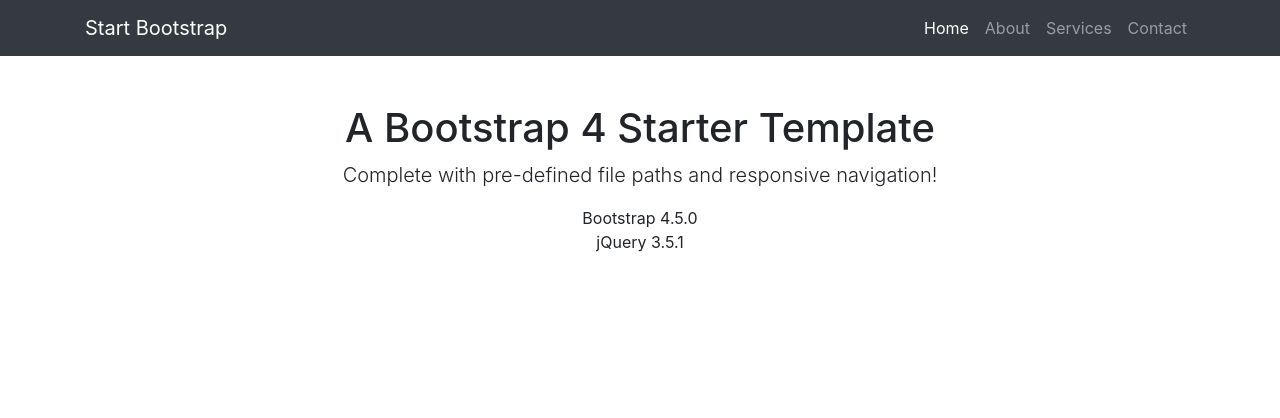
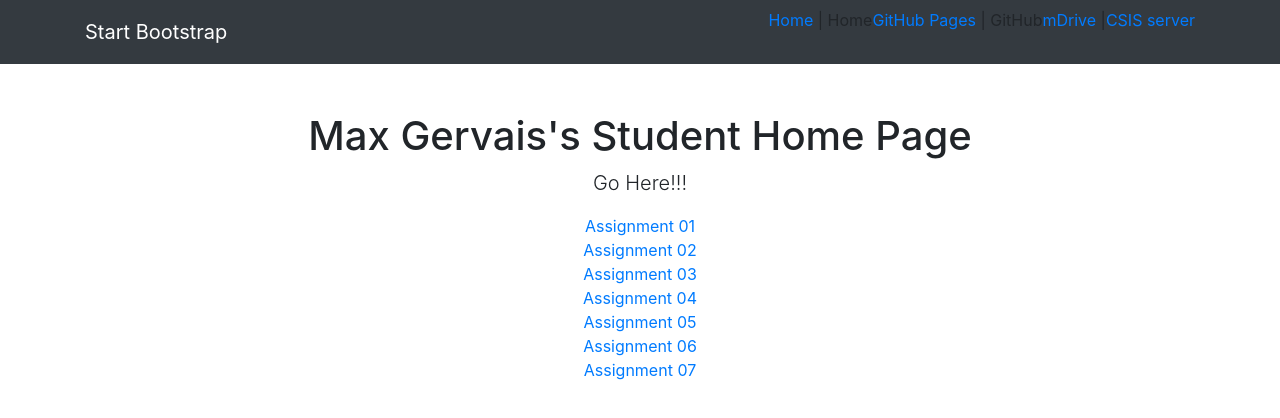
Before and after one commit to MaxGervias/maxgervias.github.io, a website: page index.html in a window 1280 px wide. Drawn offline with Linux system fonts and the light colour scheme.

Commit message:
Update index.html

```diff
--- a/index.html
+++ b/index.html
@@ -27,18 +27,20 @@
       <div class="collapse navbar-collapse" id="navbarResponsive">
         <ul class="navbar-nav ml-auto">
           <li class="nav-item active">
-            <a class="nav-link" href="#">Home
+            <a href="https://maxgervias.github.io/">Home</a> | Home
+              <span class="sr-only">(current)</span>
+            </a>
+          </li>
+          <li class="nav-item active">
+            <a href="https://maxgervias.github.io/">GitHub Pages</a> | GitHub
               <span class="sr-only">(current)</span>
             </a>
           </li>
           <li class="nav-item">
-            <a class="nav-link" href="#">About</a>
+            <a href="http://webp.svsu.edu/~mtgervai/index.html">mDrive</a> |
           </li>
           <li class="nav-item">
-            <a class="nav-link" href="#">Services</a>
-          </li>
-          <li class="nav-item">
-            <a class="nav-link" href="#">Contact</a>
+            <a href="https://csis.svsu.edu/~mtgervai/">CSIS server</a><br /><br />
           </li>
         </ul>
       </div>
@@ -49,11 +51,16 @@
   <div class="container">
     <div class="row">
       <div class="col-lg-12 text-center">
-        <h1 class="mt-5">A Bootstrap 4 Starter Template</h1>
-        <p class="lead">Complete with pre-defined file paths and responsive navigation!</p>
+        <h1 class="mt-5">Max Gervais's Student Home Page</h1>
+        <p class="lead">Go Here!!!</p>
         <ul class="list-unstyled">
-          <li>Bootstrap 4.5.0</li>
-          <li>jQuery 3.5.1</li>
+          <li><a href="assignments/assignments01.html">Assignment 01</a><br /> </li>
+          <li><a href="assignments/assignments02.html">Assignment 02</a><br /> </li>
+          <li><a href="assignments/assignments03.html">Assignment 03</a><br /> </li>
+          <li><a href="#">Assignment 04</a><br /></li>
+          <li><a href="#">Assignment 05</a><br /></li>
+          <li><a href="#">Assignment 06</a><br /></li>
+          <li><a href="#">Assignment 07</a><br /></li>
         </ul>
       </div>
     </div>
```
